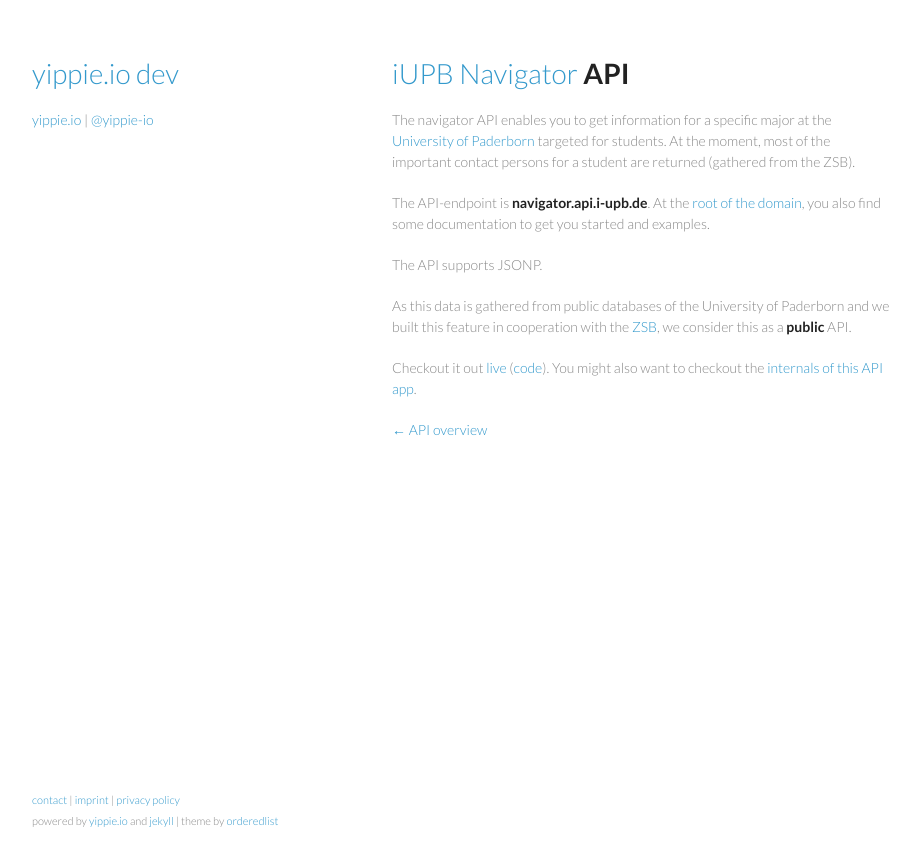
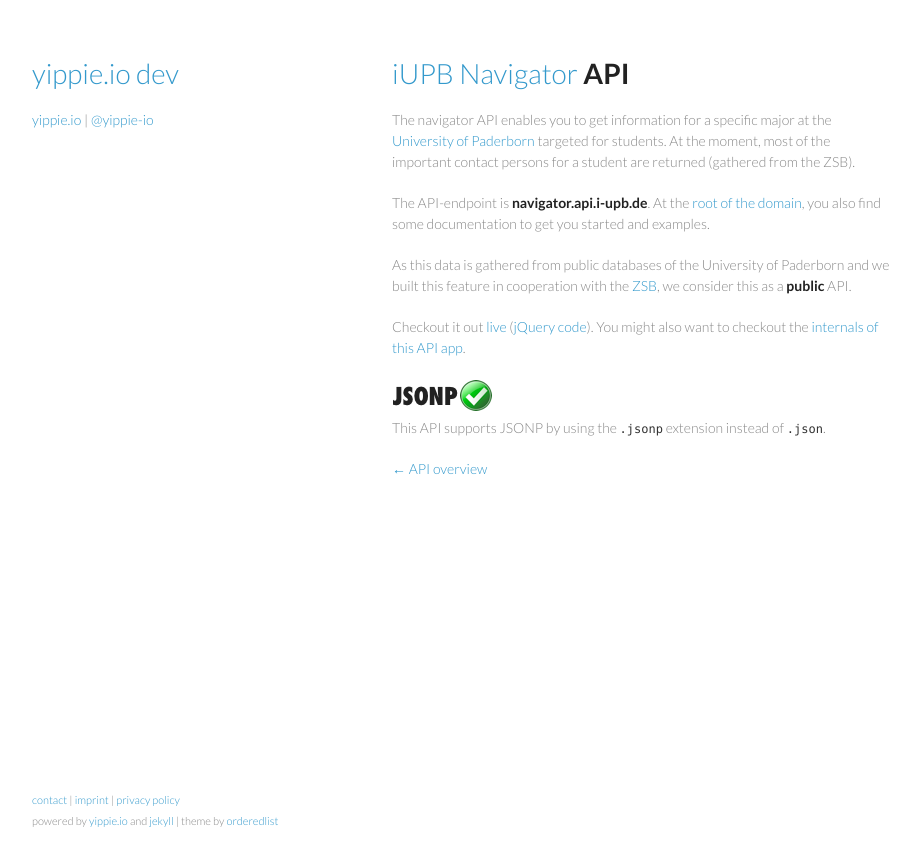
Before and after one commit to yippie-io/yippie-io.github.com, a Jekyll site: the page built from apis.navigator.md, in a window 1280 px wide. Shown: the top 866 px of the page, without its empty margins (178-1098 px from the left). Built offline with Jekyll 4.4.1, drawn with Linux system fonts in a browser that asks for light colours.

Commit message:
adds awesome json p logo to the navigator api page

```diff
--- a/apis.navigator.md
+++ b/apis.navigator.md
@@ -9,10 +9,11 @@
 
 The API-endpoint is [**navigator.api.i-upb.de**](http://navigator.api.i-upb.de). At the [root of the domain](http://navigator.api.i-upb.de), you also find some documentation to get you started and examples.
 
-The API supports JSONP.
-
 As this data is gathered from public databases of the University of Paderborn and we built this feature in cooperation with the [ZSB](http://zsb.upb.de), we consider this as a **public** API.
 
-Checkout it out [live](http://www.i-upb.de/pages/navigator) ([code](https://github.com/yippie-io/iUPB/blob/master/app/assets/javascripts/pages_navigator.js.coffee)). You might also want to checkout the [internals of this API app](https://github.com/yippie-io/iupb_navigator).
+Checkout it out [live](http://www.i-upb.de/pages/navigator) ([jQuery code](https://github.com/yippie-io/iUPB/blob/master/app/assets/javascripts/pages_navigator.js.coffee)). You might also want to checkout the [internals of this API app](https://github.com/yippie-io/iupb_navigator).
+
+![JSONP enabled](images/jsonp-ok.png)
+This API supports JSONP by using the `.jsonp` extension instead of `.json`.
 
 [← API overview](/apis.html)
```
